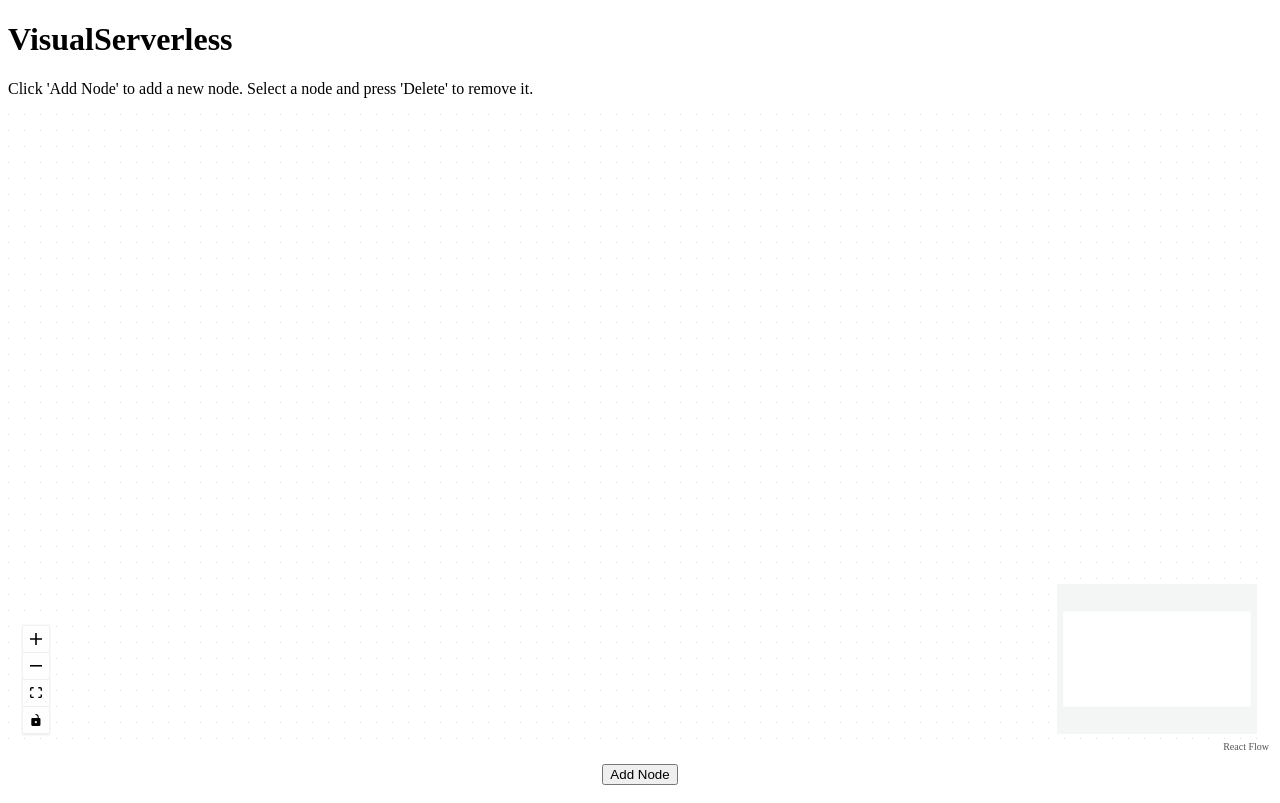
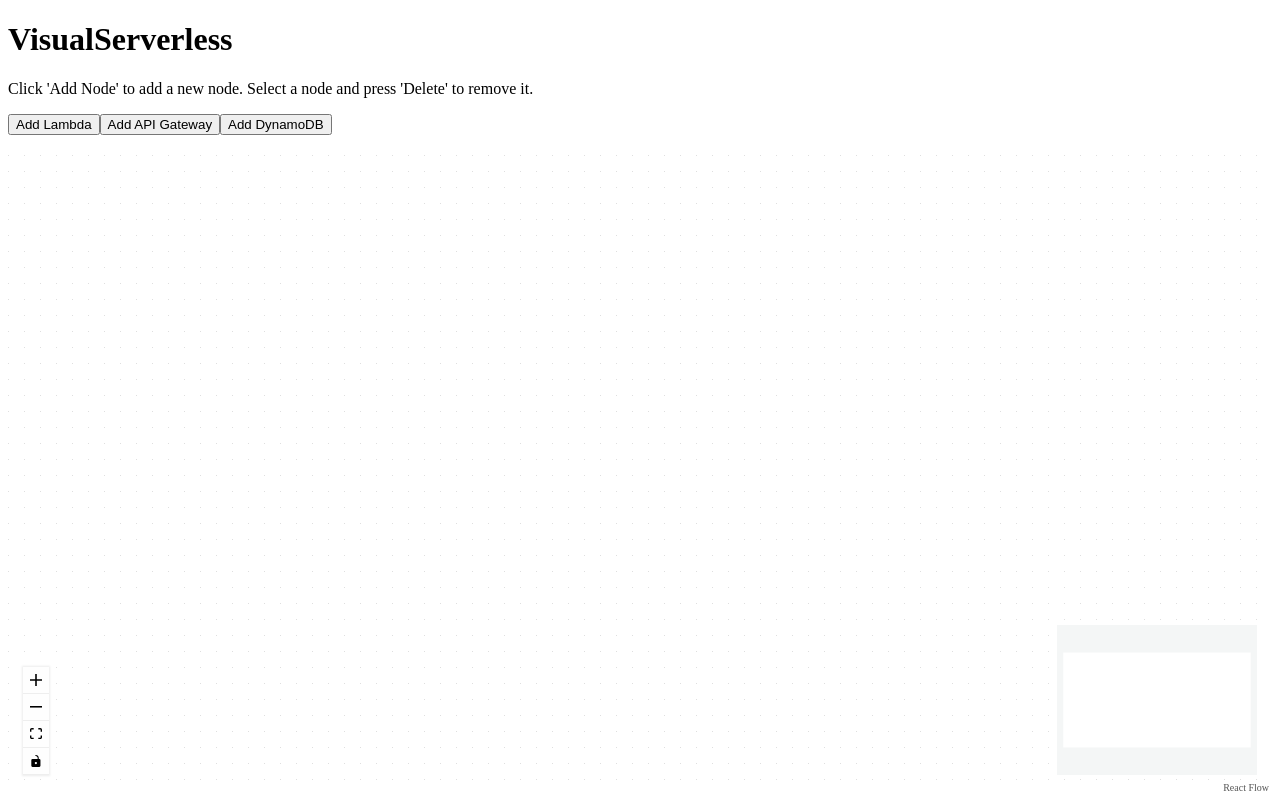
Before and after one commit to leeclark78/VisualServerless, a React app: page / in a window 1280 px wide. Built offline with nearby package versions, Linux system fonts and the light colour scheme.

Commit message:
Phase 4: Implement custom node types and selection toolbar

```diff
--- /dev/null
+++ b/src/components/CustomNodes.tsx
@@ -0,0 +1,39 @@
+import React from 'react';
+import { Handle, Position } from 'react-flow-renderer';
+
+const nodeStyles = {
+  padding: 10,
+  borderRadius: 5,
+  width: 150,
+  fontSize: 12,
+  color: '#333',
+  textAlign: 'center' as const,
+  border: '1px solid #222138',
+};
+
+export const LambdaNode: React.FC<{ data: any }> = ({ data }) => (
+  <div style={{ ...nodeStyles, background: '#FFCCCB' }}>
+    <Handle type="target" position={Position.Top} />
+    <div>Lambda Function</div>
+    <div>{data.label}</div>
+    <Handle type="source" position={Position.Bottom} />
+  </div>
+);
+
+export const ApiGatewayNode: React.FC<{ data: any }> = ({ data }) => (
+  <div style={{ ...nodeStyles, background: '#90EE90' }}>
+    <Handle type="target" position={Position.Top} />
+    <div>API Gateway</div>
+    <div>{data.label}</div>
+    <Handle type="source" position={Position.Bottom} />
+  </div>
+);
+
+export const DynamoDBNode: React.FC<{ data: any }> = ({ data }) => (
+  <div style={{ ...nodeStyles, background: '#ADD8E6' }}>
+    <Handle type="target" position={Position.Top} />
+    <div>DynamoDB Table</div>
+    <div>{data.label}</div>
+    <Handle type="source" position={Position.Bottom} />
+  </div>
+);
--- a/src/components/Graph.tsx
+++ b/src/components/Graph.tsx
@@ -11,18 +11,17 @@ import ReactFlow, {
   Connection,
   OnLoadParams,
 } from 'react-flow-renderer';
+import { LambdaNode, ApiGatewayNode, DynamoDBNode } from './CustomNodes';
+import Toolbar from './Toolbar';
 
-const initialNodes: Node[] = [
-  {
-    id: '1',
-    type: 'input',
-    data: { label: 'Input Node' },
-    position: { x: 250, y: 25 },
-  },
-];
+const nodeTypes = {
+  lambda: LambdaNode,
+  apiGateway: ApiGatewayNode,
+  dynamoDB: DynamoDBNode,
+};
 
 const Graph: React.FC = () => {
-  const [elements, setElements] = useState<Elements>(initialNodes);
+  const [elements, setElements] = useState<Elements>([]);
   const [rfInstance, setRfInstance] = useState<OnLoadParams | null>(null);
 
   const onConnect = useCallback((params: Connection) =>
@@ -31,10 +30,11 @@ const Graph: React.FC = () => {
   const onElementsRemove = useCallback((elementsToRemove) =>
     setElements((els) => removeElements(elementsToRemove, els)), []);
 
-  const addNode = useCallback(() => {
+  const addNode = useCallback((nodeType: string) => {
     const newNode: Node = {
       id: `${Date.now()}`,
-      data: { label: `Node ${elements.length + 1}` },
+      type: nodeType,
+      data: { label: `${nodeType} ${elements.length + 1}` },
       position: { x: Math.random() * 500, y: Math.random() * 500 },
     };
     setElements((els) => els.concat(newNode));
@@ -46,6 +46,8 @@ const Graph: React.FC = () => {
   };
 
   return (
+    <div>
+      <Toolbar onAdd={addNode} />
       <div style={{ height: '80vh', width: '100%' }}>
         <ReactFlow
           elements={elements}
@@ -53,13 +55,12 @@ const Graph: React.FC = () => {
           onElementsRemove={onElementsRemove}
           onLoad={onLoad}
           deleteKeyCode={46}
+          nodeTypes={nodeTypes}
         >
           <Controls />
           <MiniMap />
           <Background color="#aaa" gap={16} />
         </ReactFlow>
-      <div style={{ textAlign: 'center', marginTop: '10px' }}>
-        <button onClick={addNode}>Add Node</button>
       </div>
     </div>
   );
--- a/src/components/Toolbar.tsx
+++ b/src/components/Toolbar.tsx
@@ -1,12 +1,17 @@
 import React from 'react';
 
-export const Toolbar: React.FC = () => {
+interface ToolbarProps {
+  onAdd: (nodeType: string) => void;
+}
+
+const Toolbar: React.FC<ToolbarProps> = ({ onAdd }) => {
   return (
-    <div className="toolbar">
-      <button>Add Node</button>
-      <button>Add Edge</button>
-      <button>Export</button>
-      <button>Import</button>
+    <div style={{ marginBottom: '20px' }}>
+      <button onClick={() => onAdd('lambda')}>Add Lambda</button>
+      <button onClick={() => onAdd('apiGateway')}>Add API Gateway</button>
+      <button onClick={() => onAdd('dynamoDB')}>Add DynamoDB</button>
     </div>
   );
 };
+
+export default Toolbar;
```
Also changed, not shown: 1 other file (tests, documents, lock files or other folders). Lines whose indentation alone changed are shown as unchanged.
